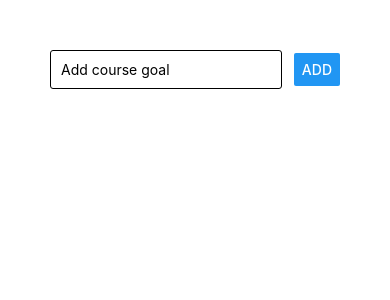
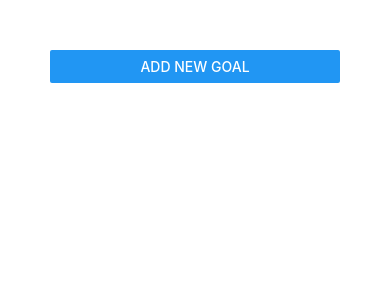
Before and after one commit to ChristoT98/React-native-complete-guide, a React Native app: screen / in a window 390 px wide. Shown: the top 300 px of the page. Built offline with nearby package versions, Linux system fonts and the light colour scheme.

Commit message:
Adding a modal overlay

```diff
--- a/App.js
+++ b/App.js
@@ -1,10 +1,11 @@
 import React, { useState } from 'react';
-import { StyleSheet, Text, View, TextInput, Button, ScrollView, FlatList } from 'react-native';
+import { StyleSheet, Text, View, Button, FlatList } from 'react-native';
 import GoalItem from "./components/GoalItem";
 import GoalInput from "./components/GoalInput";
 
 export default function App() {
     const [courseGoals, setCourseGoals] = useState([]);
+    const [isAddMode, setIsAddMode] = useState(false);
 
     const addGoalHandler = goalTitle => {
         //console.log(enteredGoal);
@@ -19,7 +20,8 @@
 
   return (
     <View style={styles.screen}>
-        <GoalInput onAddGoal={addGoalHandler} />
+        <Button title="Add new goal" onPress={()=> setIsAddMode(true)} />
+        <GoalInput visible={isAddMode} onAddGoal={addGoalHandler} />
       <FlatList
           keyExtractor={(item, index) => item.id}
           data={courseGoals}
--- a/components/GoalInput.js
+++ b/components/GoalInput.js
@@ -1,5 +1,5 @@
 import React, { useState } from 'react';
-import {View, TextInput, Button, StyleSheet} from 'react-native';
+import {View, TextInput, Button, StyleSheet, Modal} from 'react-native';
 
 const GoalInput = props => {
     const [enteredGoal, setEnteredGoal] = useState('');
@@ -9,12 +9,14 @@
     };
 
     return (
+        <Modal visible={props.visible}>
         <View style={styles.inputContainer}>
             <TextInput placeholder="Add course goal" style={styles.input} onChangeText={goalInputHandler} value={enteredGoal} />
             <Button title="ADD" onPress={props.onAddGoal.bind(this, enteredGoal)} />
         </View>
-    )
-}
+        </Modal>
+    );
+};
 
 const styles = StyleSheet.create({
     inputContainer: {
```
